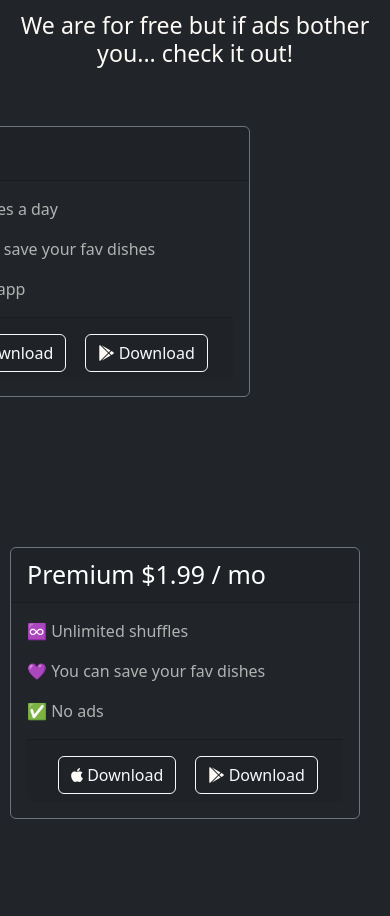
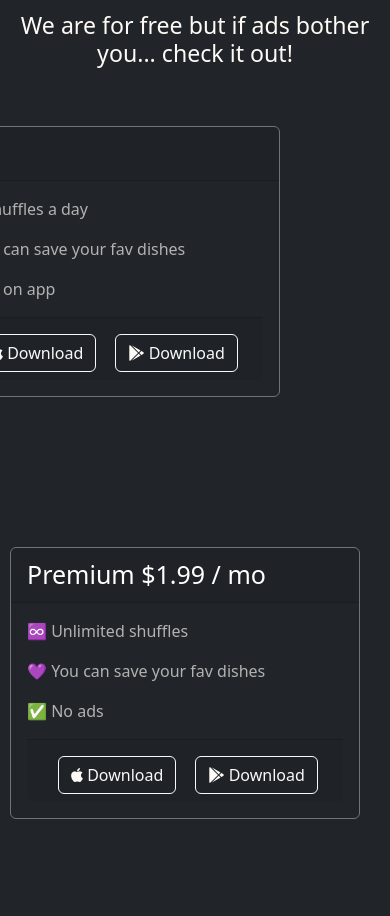
Before and after one commit to lucyxkk/you-choose, a plain HTML site: page index.html in a window 390 px wide. Shown: the part 3900-4816 px from the top of the page. Drawn offline with nearby package versions, Linux system fonts and the light colour scheme.

Commit message:
Update styles.css

```diff
--- a/css/styles.css
+++ b/css/styles.css
@@ -246,7 +246,7 @@ i{
 
     .card1 {
         position: relative;
-        right: 130px;
+        right: 100px;
 
     }
 }
```
